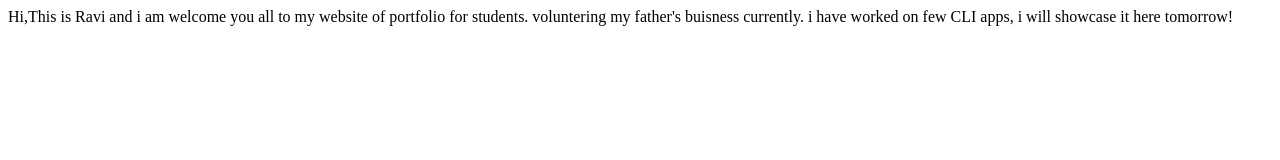
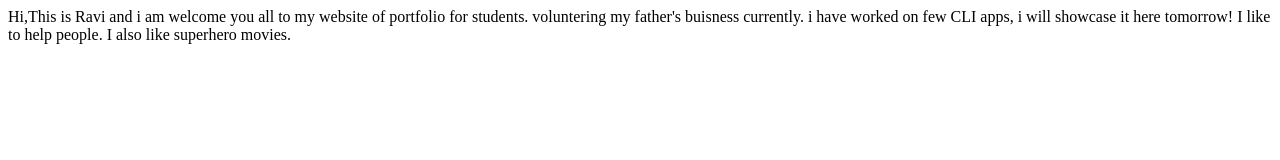
Before and after one commit to RaviPratihast/Student-website, a plain HTML site: page index.html in a window 1280 px wide. Drawn offline with Linux system fonts and the light colour scheme.

Commit message:
update: hobbies

```diff
--- a/index.html
+++ b/index.html
@@ -12,5 +12,7 @@
 
     voluntering my father's buisness currently.
     i have worked on few CLI apps, i will showcase it here tomorrow!
+
+    I like to help people. I also like superhero movies.
 </body>
 </html>
```
